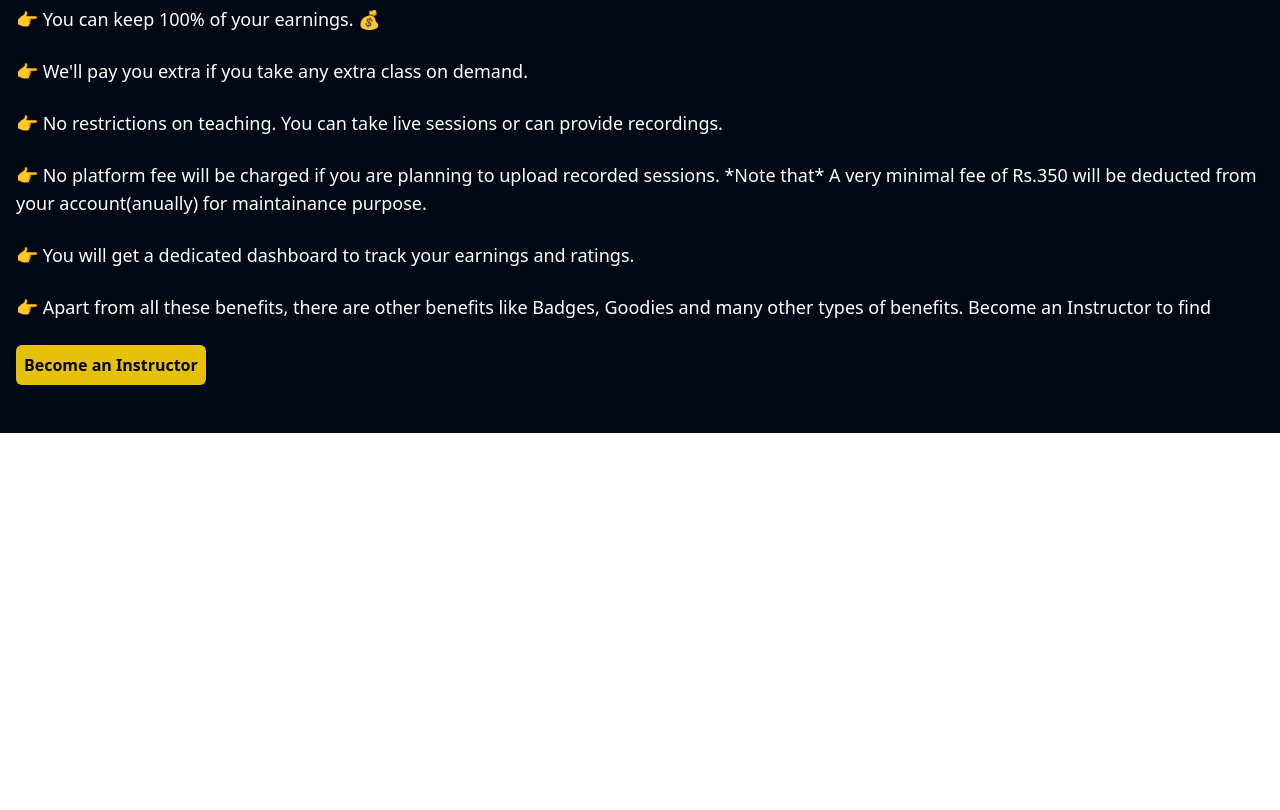
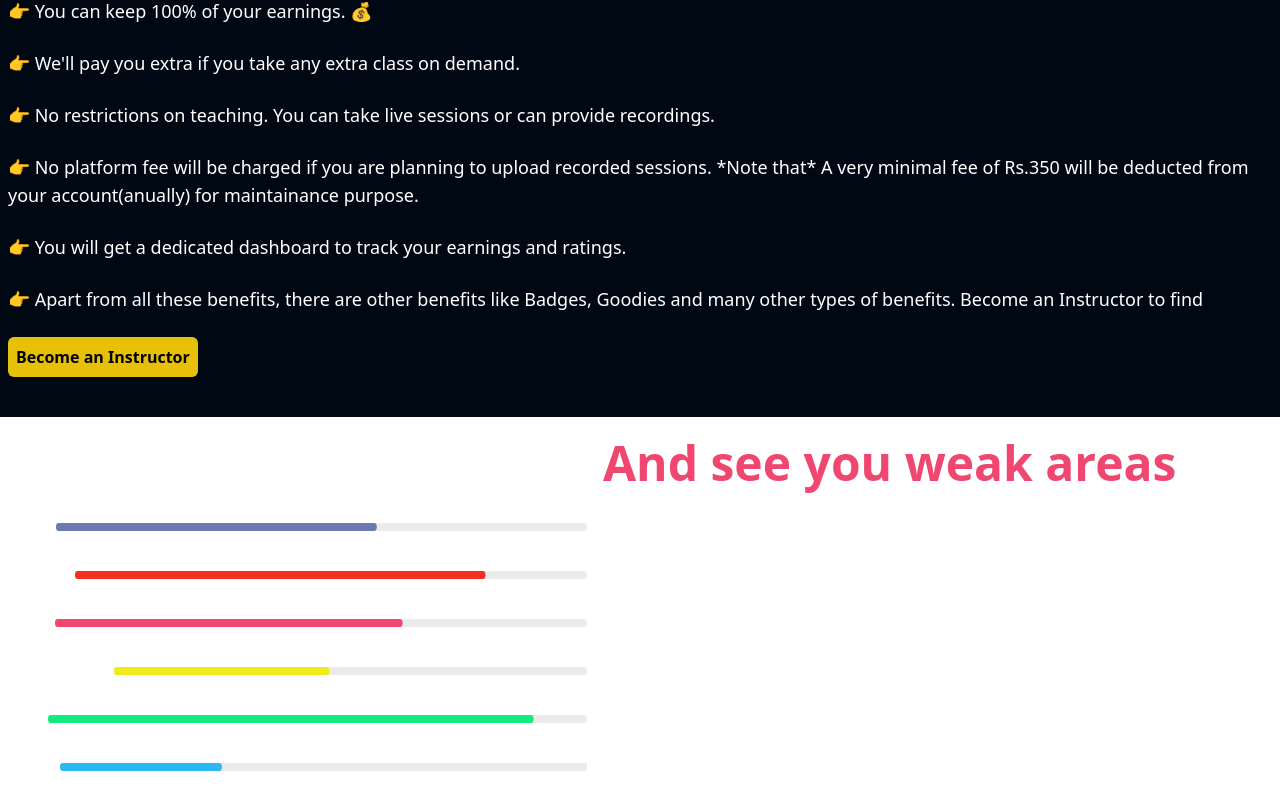
Before and after one commit to gaurav-goswami/Study-Center, a React (Vite) app in the folder client/: page / in a window 1280 px wide. Shown: the part 1550-2360 px from the top of the page. Before the commit the page ends 1983 px from the top, so only its background shows below. Built offline with nearby package versions, Linux system fonts and the light colour scheme.

Commit message:
added progress-check(dummy) on home page

```diff
--- a/client/package.json
+++ b/client/package.json
@@ -11,6 +11,7 @@
   },
   "dependencies": {
     "@reduxjs/toolkit": "^1.9.5",
+    "rc-progress": "^3.4.2",
     "react": "^18.2.0",
     "react-dom": "^18.2.0",
     "react-icons": "^4.10.1",
--- a/client/src/components/Home/BecomeInstructor.jsx
+++ b/client/src/components/Home/BecomeInstructor.jsx
@@ -21,7 +21,9 @@ const BecomeInstructor = () => {
                 })
             }
 
-            <Button styles="bg-yellow-100" >Become an Instructor</Button>
+            <Button styles="bg-yellow-100 w-max" path="/login">
+              Become an Instructor
+            </Button>
 
         </div>
     </>
--- /dev/null
+++ b/client/src/components/Home/ProgressCheck.jsx
@@ -0,0 +1,82 @@
+import React from 'react'
+import {Line , Circle} from "rc-progress"
+import Heading from '../common/Heading'
+import {FcBarChart} from "react-icons/fc"
+import HighLightText from '../common/HighLightText'
+import Paragraph from '../common/Paragraph'
+
+const ProgressCheck = () => {
+
+    const subjectProgress = [
+        {
+            language : "C++",
+            progress : <Line percent={60} strokeColor="#6E7aae" trailColor='#ebebeb' strokeLinecap='round' style={{height : "8px"}}/>,
+            progressPercentage : 60
+        },
+        {
+            language : "HTML",
+            progress : <Line percent={80} strokeColor="#f53022" trailColor='#ebebeb' strokeLinecap='round' style={{height : "8px"}}/>,
+            progressPercentage : 80
+        },
+        {
+            language : "CSS",
+            progress : <Line percent={65} strokeColor="#EF476F" trailColor='#ebebeb' strokeLinecap='round' style={{height : "8px"}}/>,
+            progressPercentage : 65
+        },
+        {
+            language : "JavaScript",
+            progress : <Line percent={45} strokeColor="#f2eb1b" trailColor='#ebebeb' strokeLinecap='round' style={{height : "8px"}}/>,
+            progressPercentage : 45
+        },
+        {
+            language : "OS",
+            progress : <Line percent={90} strokeColor="#12eb7f" trailColor='#ebebeb' strokeLinecap='round' style={{height : "8px"}}/>,
+            progressPercentage : 90
+        },
+        {
+            language : "DSA",
+            progress : <Line percent={30} strokeColor="#2db7f5" trailColor='#ebebeb' strokeLinecap='round' style={{height : "8px"}}/>,
+            progressPercentage : 30
+        },
+    ]
+
+
+  return (
+    <>
+        <div className='w-screen h-max bg-white'>
+
+            <div className='w-[100%] h-max mx-auto md:2xl:w-[80%] my-8 p-2 flex flex-col'>
+
+                <Heading style="md:text-5xl font-extrabold text-3xl text-center my-2 gap-3 text-richblack-700">Track Your Progress.<HighLightText color="text-pink-200" size="md:text-5xl text-3xl"> And see you weak areas</HighLightText></Heading>
+
+                <div className='w-full h-max flex flex-col md:flex-row'>
+
+                    {/* subject progress */}
+                    <div className='w-full md:w-[50%] h-full '>
+                        {
+                            subjectProgress.map((item , index) => {
+                                return <div className='w-full flex gap-2 p-2 items-center my-1'>
+                                    <Paragraph styles="text-lg text-pure-greys-500 font-semibold">{item.language}</Paragraph>
+                                    {item.progress}
+                                    <Paragraph styles="text-lg text-pure-greys-500 font-semibold">{item.progressPercentage}%</Paragraph>
+                                </div>
+                            })
+                        }
+                    </div>
+
+
+                    {/* days completed progress */}
+                    <div className='w-full md:w-[50%] h-full'>
+
+                    </div>
+
+                </div>
+
+            </div>
+
+        </div>
+    </>
+  )
+}
+
+export default ProgressCheck
--- a/client/src/components/Wrapper/MainWrapper.jsx
+++ b/client/src/components/Wrapper/MainWrapper.jsx
@@ -3,7 +3,7 @@ import React from 'react'
 const MainWrapper = ({children}) => {
   return (
     <>
-        <div className='min-h-screen w-screen bg-richblack-900 p-2'>
+        <div className='min-h-screen w-screen bg-richblack-900'>
             <nav>
                 This is navbar
                {/* navbar component here  */}
--- a/client/src/components/common/Button.jsx
+++ b/client/src/components/common/Button.jsx
@@ -4,8 +4,8 @@ import { Link } from "react-router-dom";
 const Button = ({ children, path, styles}) => {
   return (
     <>
-      <Link to = {path}>
-        <button className={`p-2 rounded-md outline-none font-semibold ${styles}`}>
+      <Link to = {path} className="text-center w-fit">
+        <button className={`p-2 rounded-md outline-none font-semibold ${styles} flex gap-2 items-center text-center`}>
           {children}
         </button>
       </Link>
--- a/client/src/pages/Home.jsx
+++ b/client/src/pages/Home.jsx
@@ -3,6 +3,7 @@ import MainWrapper from '../components/Wrapper/MainWrapper'
 import HomeSectionOne from '../components/Home/HomeSectionOne'
 import WhyChooseUs from '../components/Home/WhyChooseUs'
 import BecomeInstructor from '../components/Home/BecomeInstructor'
+import ProgressCheck from '../components/Home/ProgressCheck'
 
 const Home = () => {
   return (
@@ -12,6 +13,7 @@ const Home = () => {
         <HomeSectionOne />
         <WhyChooseUs />
         <BecomeInstructor />
+        <ProgressCheck />
 
       </MainWrapper>
     </>
```
Also changed, not shown: 1 other file (tests, documents, lock files or other folders).
